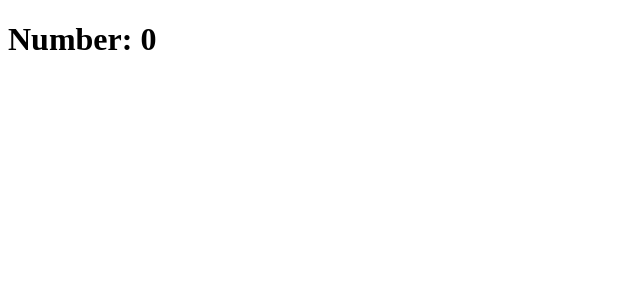
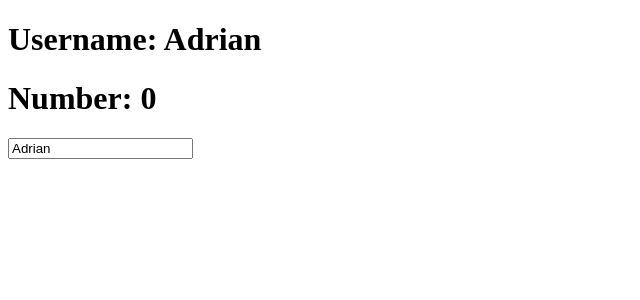
Before and after one commit to Mariacabriles29/projectAngular, an Angular app: page / in a window 1280 px wide. Shown: the top 300 px of the page, without its empty margins (0-640 px from the left). Built offline with nearby package versions, Linux system fonts and the light colour scheme.

Commit message:
feat: Use data binding

```diff
--- a/src/app/app.component.html
+++ b/src/app/app.component.html
@@ -1,4 +1,6 @@
+<h1>Username: {{userName}}</h1>
 <h1 (click)="addOne()">Number: {{number}}</h1>
+<input type="text" [(ngModel)]="userName" (input)="addOne()" />
 <!-- <app-header></app-header> -->
 
 
--- a/src/app/app.component.ts
+++ b/src/app/app.component.ts
@@ -1,16 +1,19 @@
 import { Component } from '@angular/core';
+import { FormsModule } from '@angular/forms';
 import { RouterOutlet } from '@angular/router';
+
 //import { HeaderComponent } from './components/header/header.component';
 
 @Component({
   selector: 'app-root',
-  imports: [RouterOutlet],
+  imports: [RouterOutlet, FormsModule],
   templateUrl: './app.component.html',
   styleUrl: './app.component.css',
 })
 export class AppComponent {
   title = 'projectAngular';
   number: number = 0;
+  userName: string = 'Adrian';
 
   addOne() {
     this.number++;
```
